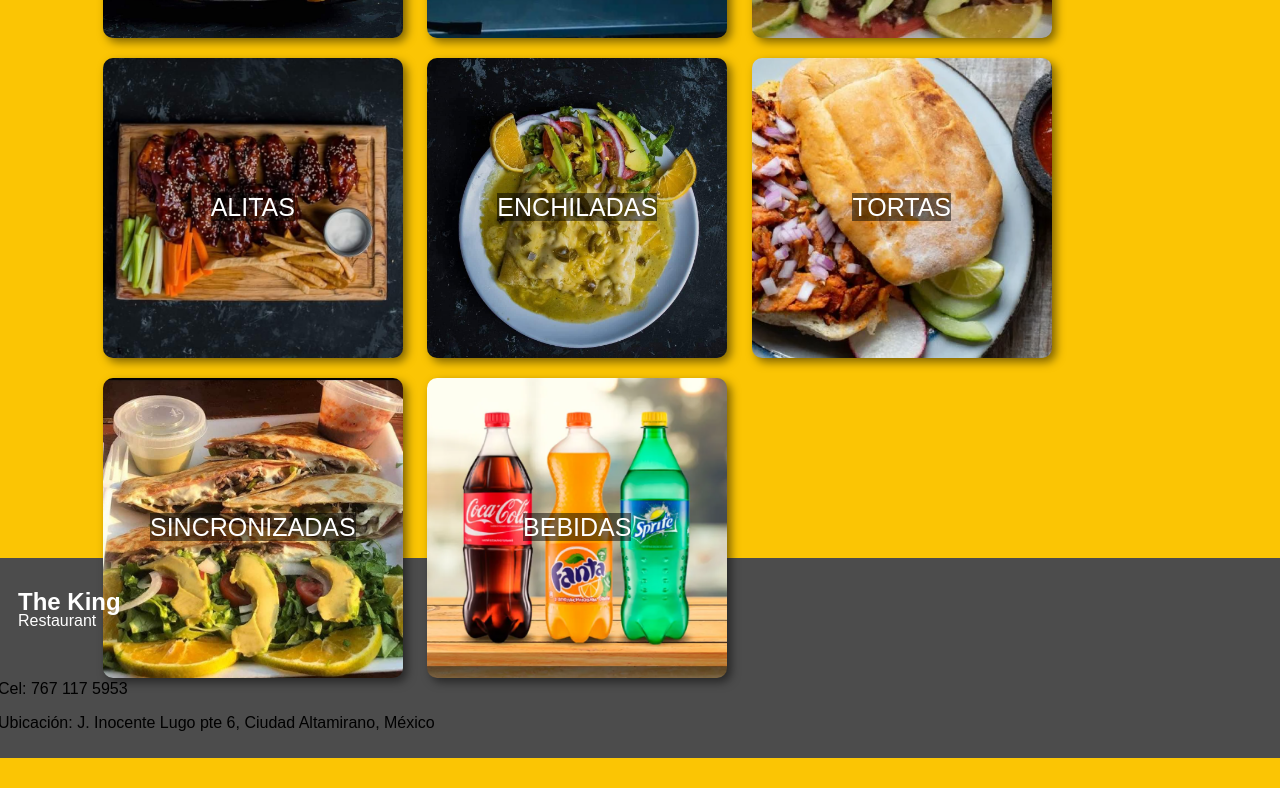
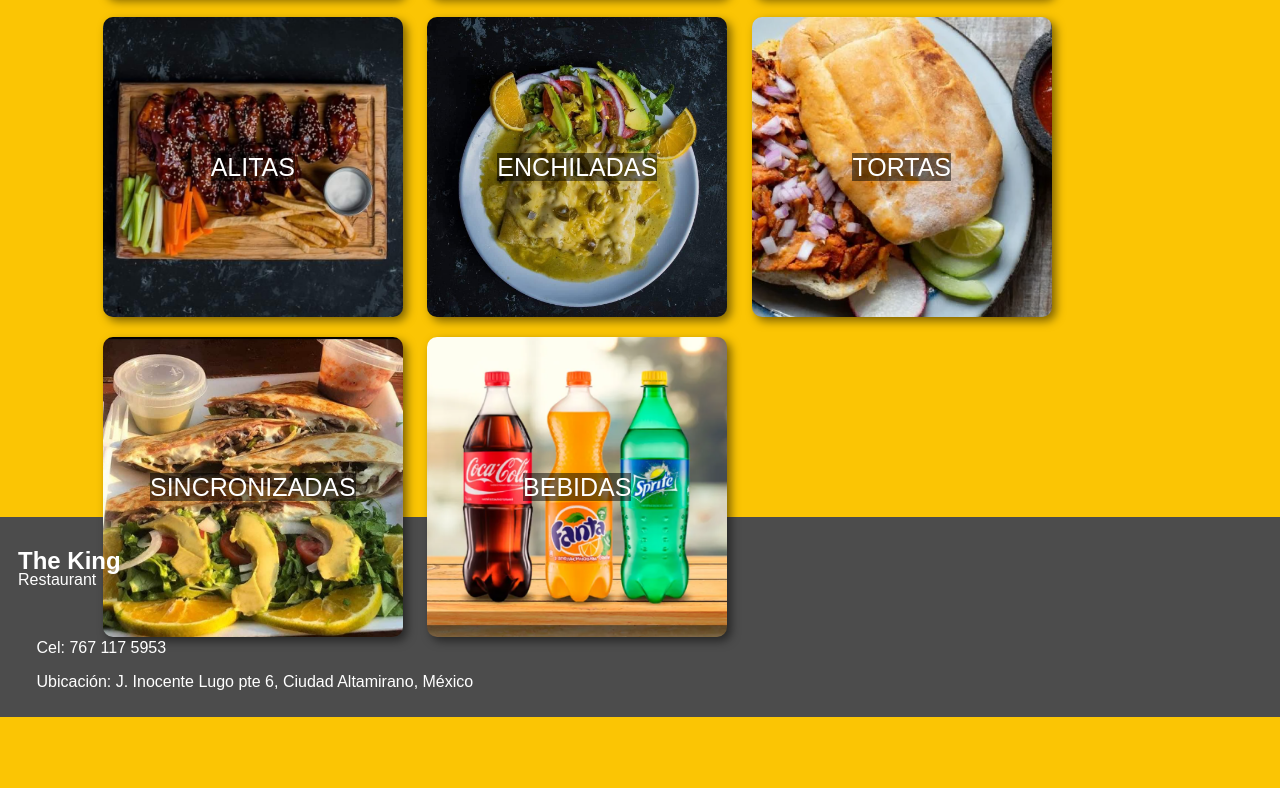
Before and after one commit to Luan555/menuDigital, a plain HTML site: page HTML/index.html in a window 1280 px wide. Shown: the part 575-1363 px from the top of the page. After the commit the page ends 1322 px from the top, so only its background shows below. Drawn offline with Linux system fonts and the light colour scheme.

Commit message:
Agregué estilo a los nuevos datos de footer

```diff
--- a/Estilo/estilo1.css
+++ b/Estilo/estilo1.css
@@ -215,3 +215,13 @@ footer{
 #botonPedido{
     margin-left: 65%;
 }
+
+/*cambios desde DevJr*/
+#cel{
+    color: white;
+    margin-left: 3%;
+}
+#Ubicacion{
+    color: white;
+    margin-left: 3%;
+}
--- a/HTML/index.html
+++ b/HTML/index.html
@@ -9,7 +9,6 @@
 <body>
     <header>
         <img src="../Fotos/logo1.png" alt="" id="logo">
-        <h3>CAMBIOOS</h3>
     </header>
     <section id="s1">
         <div id="menu1">
```
